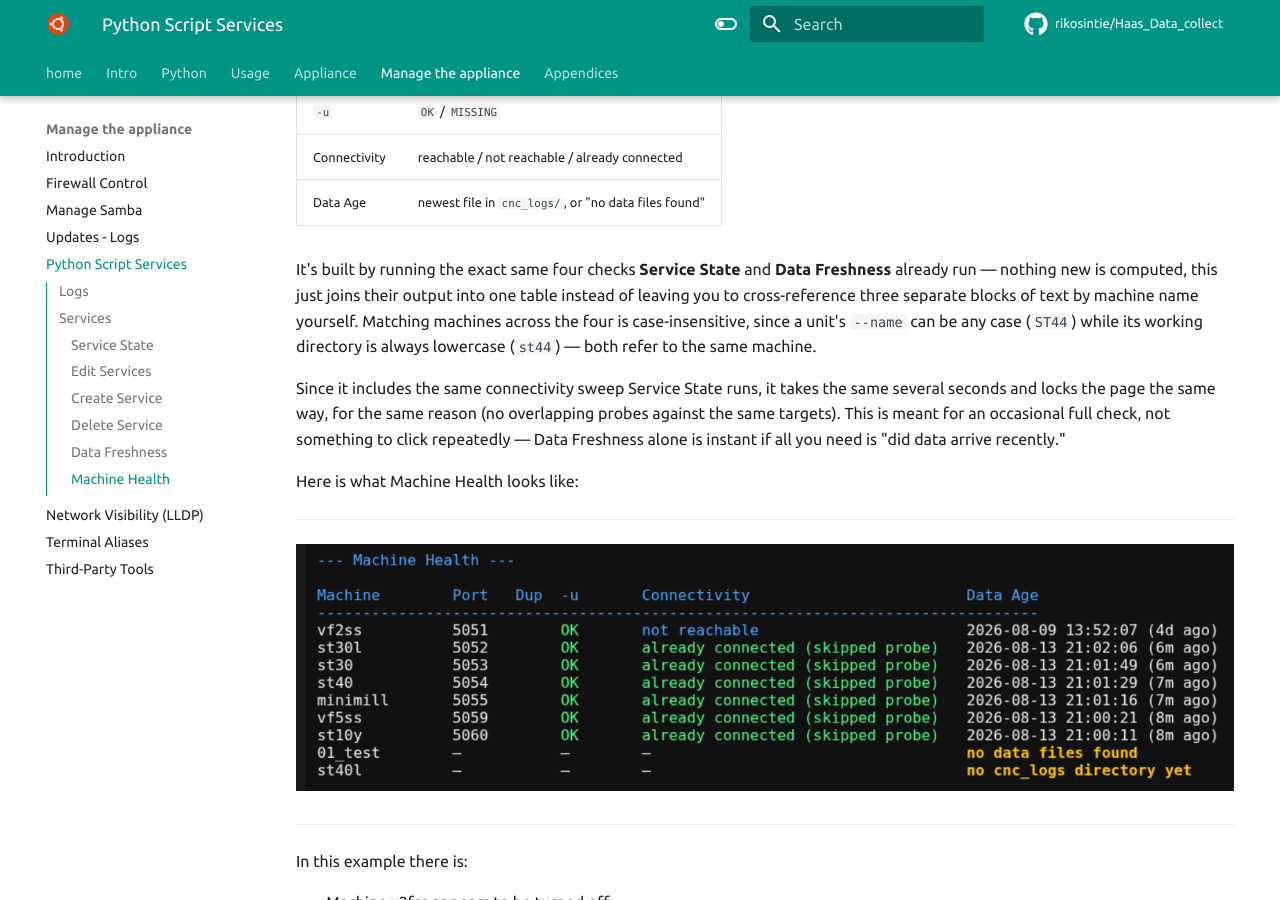
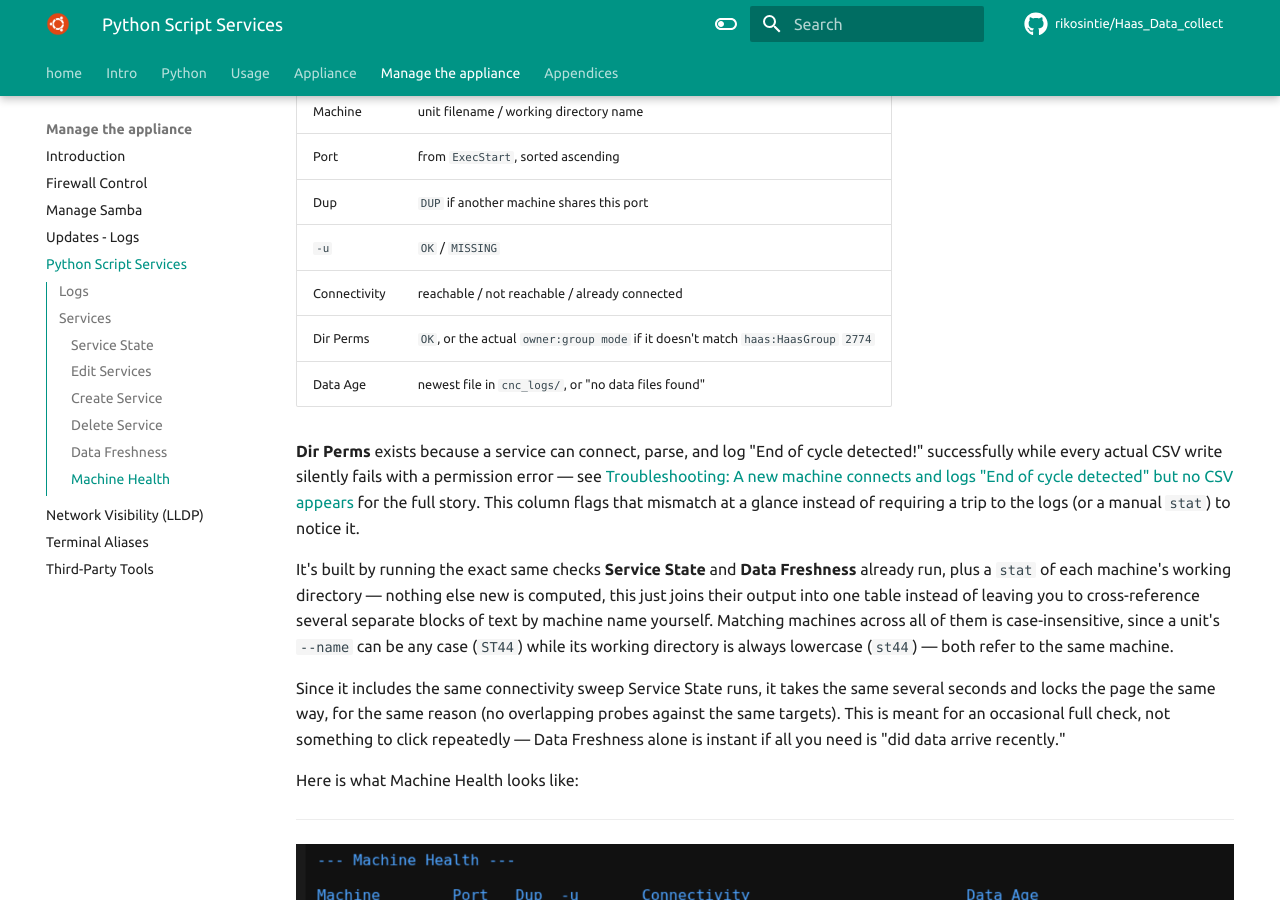
Before and after one commit to rikosintie/Haas_Data_collect, an MkDocs documentation site: the page built from docs/manage_the_appliance/python_scripts.md, in a window 1280 px wide and 900 px high, scrolled down 5612 px. Built offline with MkDocs 1.6.1 and Material for MkDocs 9.7.7, drawn with Linux system fonts in a browser that asks for light colours; some web fonts are replaced; comment, search, counter and statistics services are not loaded; some of the changed text lies outside the part shown.

Commit message:
Git Title: haas-python.js: added directory perms to Machine Health
Git Description:

Machine Health — new Dir Perms column, sourced from a new HAAS_DIR_PERMS_SCRIPT
that stats each machine directory and joins it into the existing table
(same case-insensitive matching as the other columns). Shows OK in green
when a directory matches haas:HaasGroup/2774, otherwise shows the actual
owner:group mode in yellow so the problem is visible without running stat by hand.

Docs:
- TS_cockpit.md — new troubleshooting entry: the exact log signature
([Errno 13] Permission denied right after "End of cycle detected!"), the
stat command to confirm it, the fix, and a note that it's now both prevented
(Create Service) and surfaced (Machine Health) automatically.
- python_scripts.md — Machine Health's column table and description updated
for Dir Perms, plus (since I was already in that section) caught it
documenting the old 4-field Create Service form — updated for the Append
mode checkbox and the new chown/chmod behavior, both from earlier this
session but never reflected in the docs until now.

```diff
--- a/docs/manage_the_appliance/python_scripts.md
+++ b/docs/manage_the_appliance/python_scripts.md
@@ -173,25 +173,33 @@ above that it isn't necessarily a problem.
 ### Create Service
 
 Click **Create Service** to open a form (Description, Machine Name, IP
-Address, Port) instead of a raw editor — this generates a new
-`haas-<machine>.service` unit from a template, so you don't need to hand
--write systemd files for each new CNC machine.
+Address, Port, Append mode) instead of a raw editor — this generates a
+new `haas-<machine>.service` unit from a template, so you don't need to
+hand-write systemd files for each new CNC machine.
 
 - Typing in **Machine Name**, **Description**, and **IP Address** filters
   out invalid characters as you type (IP Address only accepts digits and
   dots, for example).
+- **Append mode** is checked by default — it adds `-a` to `ExecStart` so
+  all cycles for one part number save to a single file instead of one
+  file per cycle. Uncheck it if this machine specifically needs a
+  separate file per cycle. See [Append mode](../usage.md#append-mode)
+  for what the two modes actually produce.
 - **Save & Reload** validates before writing anything:
-    - all four fields are required
+    - description, machine name, IP address, and port are all required
     - IP Address must be a valid IPv4 address
     - Port must be an integer between 5001 and 5099 (Haas's recommended TCP/IP port range)
 - Once validated, it writes `/etc/systemd/system/haas-<machine>.service`,
   creates the machine's working directory under
-  `/home/haas/Haas_Data_collect/machines/<machine>`, then runs
-  `daemon-reload`, `enable`, and `start` for the new service — the output
-  pane shows each step, ending with `systemctl status` for the new
-  service, followed by the same IP/port/name breakdown (with duplicate
-  ports flagged) shown by **Service State** — a quick way to catch a
-  copy-pasted port before it causes a silent connection mix-up.
+  `/home/haas/Haas_Data_collect/machines/<machine>` — explicitly setting
+  it to `haas:HaasGroup` ownership and `2774` permissions, matching every
+  other machine directory, so the new service can actually write its CSV
+  files — then runs `daemon-reload`, `enable`, and `start` for the new
+  service. The output pane shows each step, ending with `systemctl
+  status` for the new service, followed by the same IP/port/name
+  breakdown (with duplicate ports flagged) shown by **Service State** —
+  a quick way to catch a copy-pasted port before it causes a silent
+  connection mix-up.
 
 !!! note "Why the template uses `python3 -u`"
     The `-u` flag forces unbuffered stdout. Without it, Python fully
@@ -282,15 +290,25 @@ combining everything the other buttons above report separately:
 | Dup | `DUP` if another machine shares this port |
 | `-u` | `OK` / `MISSING` |
 | Connectivity | reachable / not reachable / already connected |
+| Dir Perms | `OK`, or the actual `owner:group mode` if it doesn't match `haas:HaasGroup` `2774` |
 | Data Age | newest file in `cnc_logs/`, or "no data files found" |
 
-It's built by running the exact same four checks **Service State** and
-**Data Freshness** already run — nothing new is computed, this just
-joins their output into one table instead of leaving you to
-cross-reference three separate blocks of text by machine name yourself.
-Matching machines across the four is case-insensitive, since a unit's
-`--name` can be any case (`ST44`) while its working directory is always
-lowercase (`st44`) — both refer to the same machine.
+**Dir Perms** exists because a service can connect, parse, and log "End
+of cycle detected!" successfully while every actual CSV write silently
+fails with a permission error — see
+[Troubleshooting: A new machine connects and logs "End of cycle
+detected" but no CSV appears](../build_the_appliance/TS_cockpit.md) for
+the full story. This column flags that mismatch at a glance instead of
+requiring a trip to the logs (or a manual `stat`) to notice it.
+
+It's built by running the exact same checks **Service State** and
+**Data Freshness** already run, plus a `stat` of each machine's working
+directory — nothing else new is computed, this just joins their output
+into one table instead of leaving you to cross-reference several
+separate blocks of text by machine name yourself. Matching machines
+across all of them is case-insensitive, since a unit's `--name` can be
+any case (`ST44`) while its working directory is always lowercase
+(`st44`) — both refer to the same machine.
 
 Since it includes the same connectivity sweep Service State runs, it
 takes the same several seconds and locks the page the same way, for the
```
Also changed, not shown: docs/build_the_appliance/TS_cockpit.md (+46 -0 lines), 1 other file.
